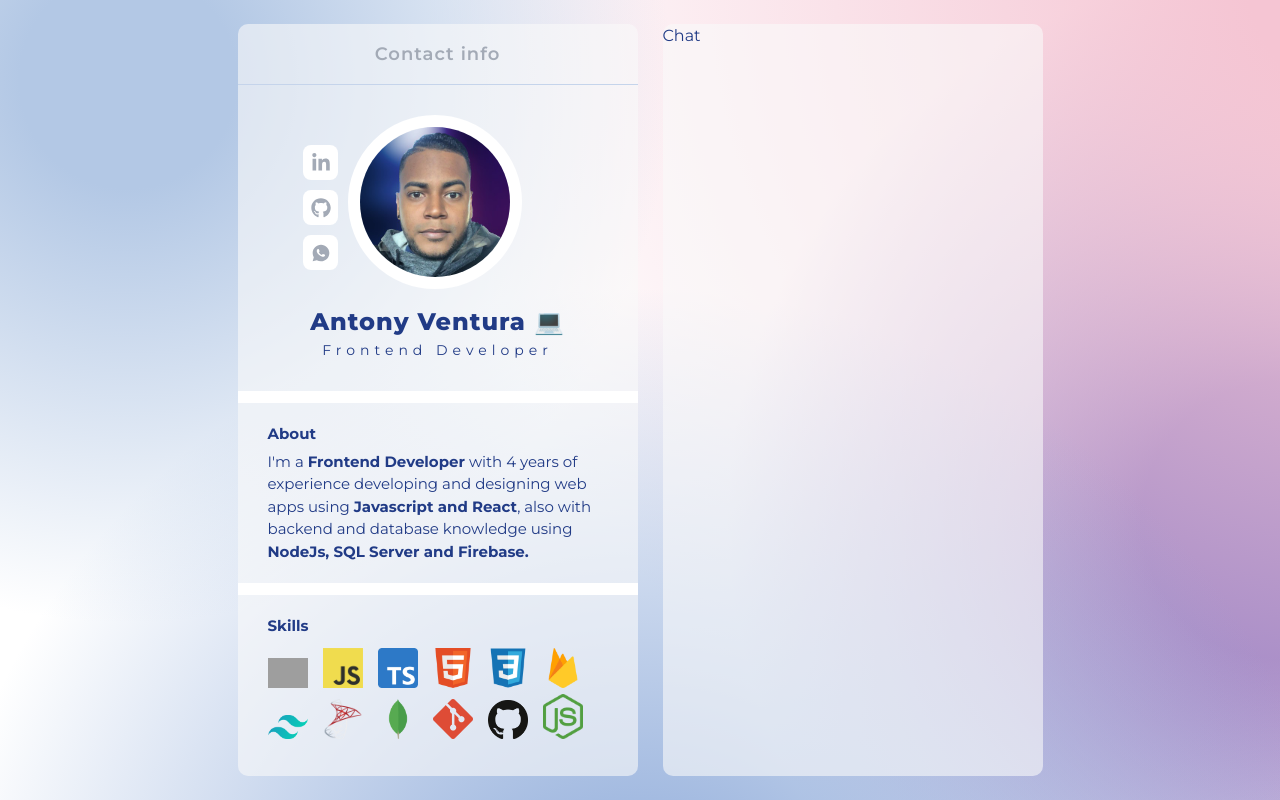
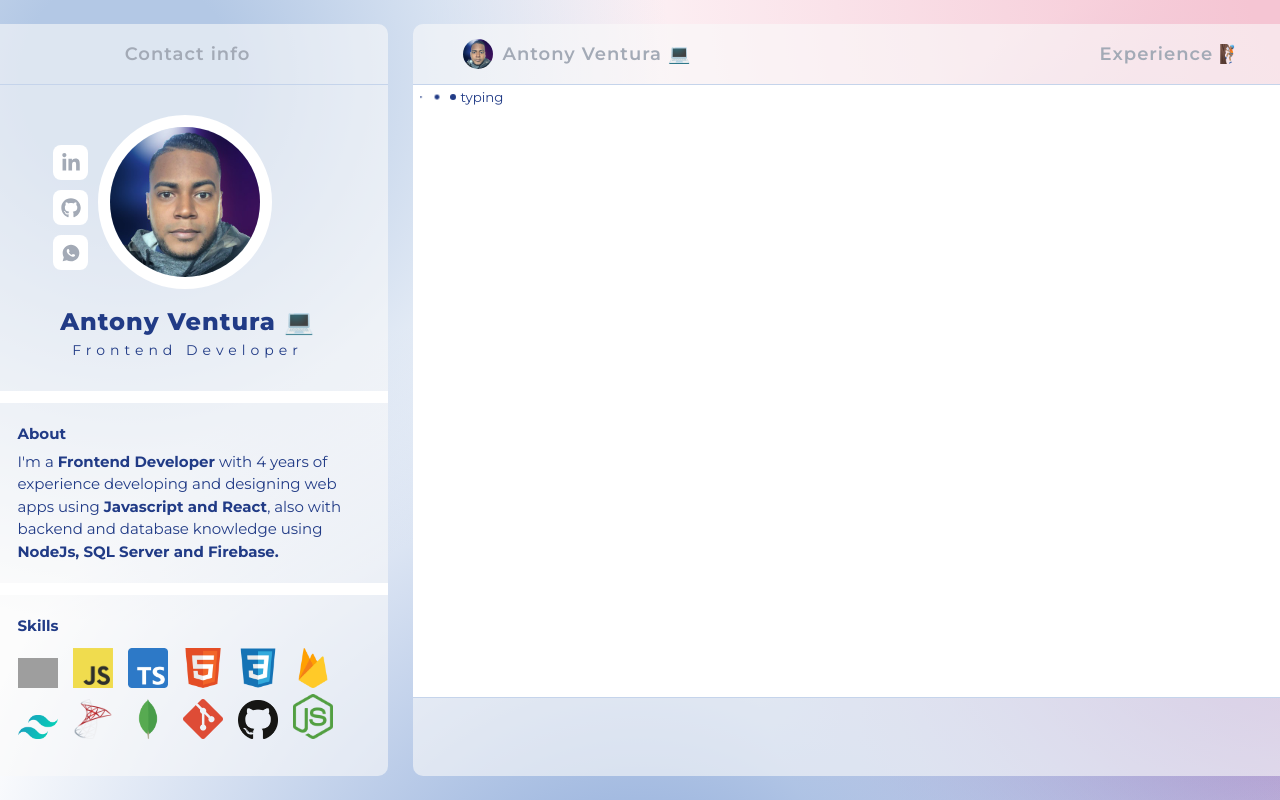
Before and after one commit to aventuradev/portfolio, a React (Vite) app: page / in a window 1280 px wide. Built offline with nearby package versions, Linux system fonts and the light colour scheme; grey boxes are pictures that could not be loaded.

Commit message:
Chat started

```diff
--- a/src/components/chat/Chat.tsx
+++ b/src/components/chat/Chat.tsx
@@ -1,5 +1,27 @@
+import profilePicture from '../../assets/profile-picture.jpeg';
 export const Chat = () => {
   return (
-    <div className="chat card">Chat</div>
+    <div className="chat card">
+      <div className="top">
+        <div className='chat-contact-info'>
+          <img src={profilePicture} alt="Antony Ventura Picture" />
+          <p>Antony Ventura 💻</p>
+        </div>
+        <p>Experience 🧗🏽</p>
+      </div>
+      <div className='chat-conversation'>
+
+        <div className="loading">
+          <div className="dot"></div>
+          <div className="dot"></div>
+          <div className="dot"></div>
+          <p><small>typing</small></p>
+        </div>
+
+      </div>
+      <div className='bottom'>
+
+      </div>
+    </div>
   )
 }
--- a/src/components/contactInfo/ContactInfo.tsx
+++ b/src/components/contactInfo/ContactInfo.tsx
@@ -29,9 +29,18 @@ export const ContactInfo = () => {
         <div className='profile-ssnn-container'>
           {/* Social Networks */}
           <div className='social-networks'>
-            <SocialNetworkElement Icon={FaLinkedinIn} />
-            <SocialNetworkElement Icon={FaGithub} />
-            <SocialNetworkElement Icon={RiWhatsappFill} />
+            <SocialNetworkElement
+              Icon={FaLinkedinIn}
+              URL='https://linkedin.com/in/antonyventuramorey'
+            />
+            <SocialNetworkElement
+              Icon={FaGithub}
+              URL='https://github.com/aventuradev'
+            />
+            <SocialNetworkElement
+              Icon={RiWhatsappFill}
+              URL='https://wa.me/18493532894'
+            />
           </div>
           {/* Profile Picture */}
           <img src={profilePicture} alt="Antony Ventura Picture" />
--- a/src/components/contactInfo/SocialNetworkElement.tsx
+++ b/src/components/contactInfo/SocialNetworkElement.tsx
@@ -1,11 +1,13 @@
 import { IconType } from "react-icons"
 
-export const SocialNetworkElement = ({ Icon }: {Icon: IconType}) => {
+export const SocialNetworkElement = ({ Icon, URL }: { Icon: IconType, URL: string }) => {
     return (
-        <div className='social-container'>
-            <div className='sn-element'>
-                <Icon className='icon' />
+        <a href={URL} target="_blank">
+            <div className='social-container'>
+                <div className='sn-element'>
+                    <Icon className='icon' />
+                </div>
             </div>
-        </div>
+        </a>
     )
 }
--- a/src/styles/styles.css
+++ b/src/styles/styles.css
@@ -5,7 +5,6 @@
 
 .main .card {
     background: rgb(250, 250, 250, .6);
-    /* height: 90vh; */
     border-radius: 1rem;
     min-width: 38rem;
 }
@@ -20,7 +19,8 @@
     display: flex;
 }
 
-.contat-info .top {
+.contat-info .top,
+.chat .top {
     height: 6rem;
     display: grid;
     place-items: center;
@@ -129,6 +129,75 @@
 
 
 /* CHAT */
-/* .chat {
-       height: 90vh;
-} */
+.chat {
+    width: 90rem;
+    position: relative;
+    /* display: flex;
+       flex-direction: column;
+       justify-content: space-between; */
+}
+
+.chat .top {
+    display: flex;
+    align-items: center;
+    justify-content: space-between;
+    padding: 0 5rem;
+}
+
+.chat .top .chat-contact-info {
+    display: flex;
+    align-items: center;
+}
+
+.chat .top .chat-contact-info img {
+    width: 3rem;
+    border-radius: 50%;
+    margin-right: 1rem;
+}
+
+.chat .chat-conversation {
+    background: var(--white);
+    height: calc(100% - 14rem);
+}
+
+.chat .bottom {
+    height: 8rem;
+    display: grid;
+    place-items: center;
+    border-top: .1rem solid var(--light-blue);
+    font-size: 1.8rem;
+    font-weight: 600;
+    color: var(--gray);
+    letter-spacing: .1rem;
+}
+
+
+@keyframes bounce {
+    0%, 80%, 100% {
+      transform: scale(0);
+    }
+    40% {
+      transform: scale(1);
+    }
+  }
+
+  .loading {
+    display: flex;
+    align-items: center;
+  }
+  .dot {
+    width: .6rem;
+    height: .6rem;
+    background-color: var(--primary);
+    border-radius: 50%;
+    margin: 0 5px;
+    animation: bounce 1.5s infinite ease-in-out;
+  }
+
+  .dot:nth-child(2) {
+    animation-delay: 0.2s;
+  }
+
+  .dot:nth-child(3) {
+    animation-delay: 0.4s;
+  }
```
